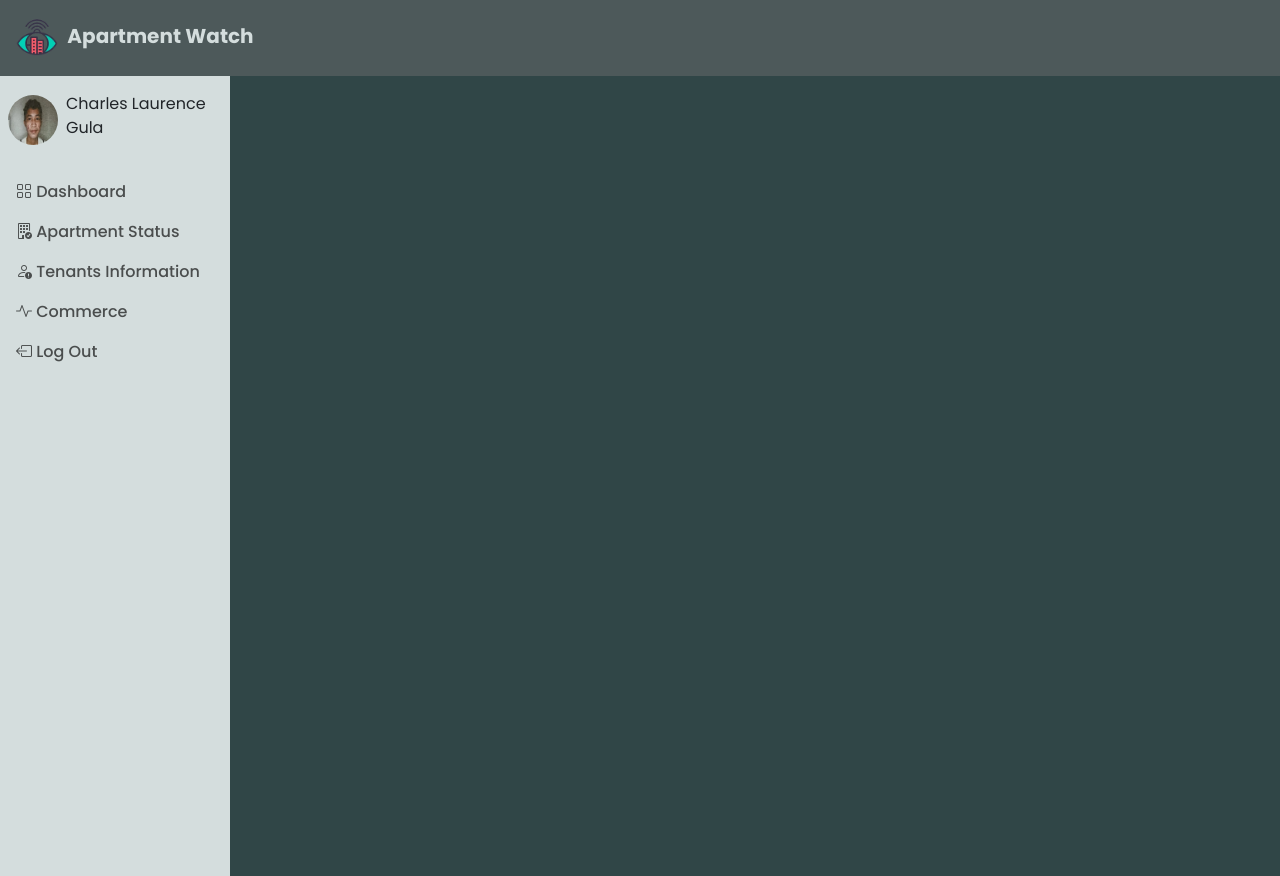
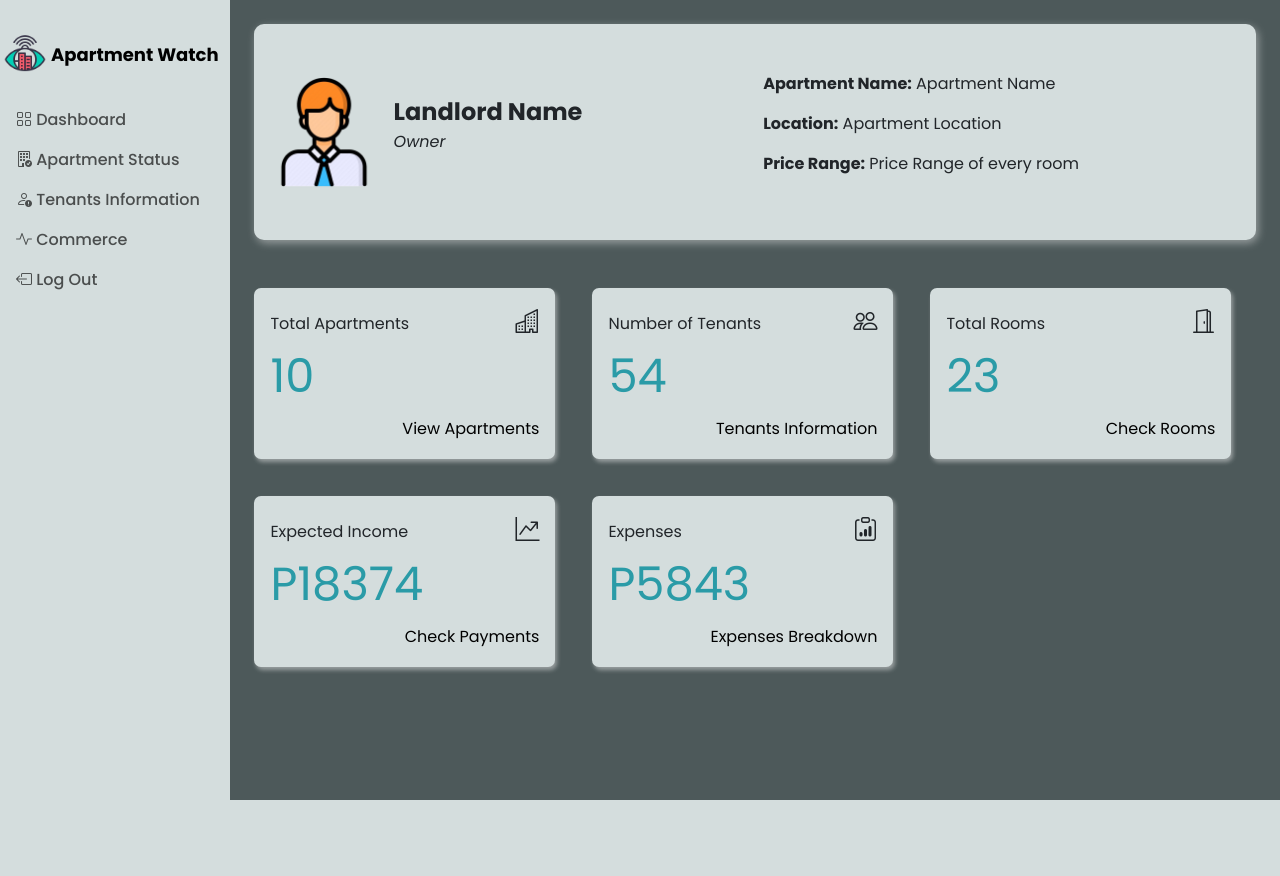
Before and after one commit to Lanxxxe/Apartment-Watch, a PHP site: page /dashboard.php in a window 1280 px wide. After the commit the page ends 800 px from the top, so only its background shows below. Run offline with PHP 8.4, Linux system fonts and the light colour scheme.

Commit message:
Yawa ng dashboard

```diff
--- a/dashboard.php
+++ b/dashboard.php
@@ -15,43 +15,71 @@
 </head>
 
 <body>
-    <nav class="navbar navigation-bar d-flex justify-content-between">
-        <div class="container-fluid ">
-            <a href="#" class="navbar-brand">
-                <img class="navbar-logo d-inline-block align-text-center" src="./images/AW-logo.png" alt="Navbar Logo"> <span>Apartment Watch</span>
-            </a>
-        </div>
-    </nav>
 
     <div class="body-content d-flex">
         <div class="side-nav-bar d-none d-sm-block">
-            <div class="acc-manager p-2 d-flex align-items-center">
-                <img src="./images/icon.png" alt="Landlord Image">
-                <p class="mt-2 mx-2">Charles Laurence Gula</p>
-            </div>
-            <nav class="navbar">
-                <ul class="navbar-nav">
-                    <li class="nav-item">
-                        <a class="nav-link mx-3" href=""><i class="bi bi-grid"></i> Dashboard</a>
-                    </li>
-                    <li class="nav-item">
-                        <a class="nav-link mx-3" href=""><i class="bi bi-building-check"></i> Apartment Status</a>
-                    </li>
-                    <li class="nav-item">
-                        <a class="nav-link mx-3" href=""><i class="bi bi-person-exclamation"></i> Tenants Information</a>
-                    </li>
-                    <li class="nav-item">
-                        <a class="nav-link mx-3" href=""><i class="bi bi-activity"></i> Commerce</a>
-                    </li>
-                    <li class="nav-item">
-                        <a class="nav-link mx-3" href=""><i class="bi bi-box-arrow-left"></i> Log Out</a>
-                    </li>
-                </ul>
-            </nav>
+            <?php include './includes/navigation.php' ?>
         </div>
 
-        <div class="main-content">
+        <div class="main-content container-fluid p-4">
 
+            <div class="landlord-info contianer-fluid d-flex align-items-center justify-content-between ">
+                <div class="d-flex align-items-center justify-content-start p-2">
+                    <img class="owner-img" src="./images/person.png" alt="Landlord Image">
+                    <div class="owner-name mx-2">
+                        <p class="fs-4 fw-bold">Landlord Name</p>
+                        <p class="fst-italic">Owner</p>
+                    </div>
+                </div>
+                <div>
+                    <p><span class="fw-bold">Apartment Name:</span> Apartment Name</p>
+                    <p><span class="fw-bold">Location:</span> Apartment Location</p>
+                    <p><span class="fw-bold">Price Range:</span> Price Range of every room</p>
+                </div>
+            </div>
+
+            <div class="landlord-dashboard mt-5 d-flex flex-wrap align-items-center justify-content-start">
+                <div class="apartment-card p-3 d-flex flex-column">
+                    <div class="d-flex justify-content-between">
+                        <p class="mt-2">Total Apartments</p>
+                        <i class="bi bi-buildings fs-4"></i>
+                    </div>
+                    <p class="">10</p>
+                    <a class="text-end" href="">View Apartments</a>
+                </div>
+                <div class="tenants-card p-3 d-flex flex-column">
+                    <div class="d-flex justify-content-between">
+                        <p class="mt-2">Number of Tenants</p>
+                        <i class="bi bi-people fs-4"></i>
+                    </div>
+                    <p class="">54</p>
+                    <a class="text-end" href="">Tenants Information</a>
+                </div>
+                <div class="rooms-card p-3 d-flex flex-column">
+                    <div class="d-flex justify-content-between">
+                        <p class="mt-2">Total Rooms</p>
+                        <i class="bi bi-door-open fs-4"></i>
+                    </div>
+                    <p class="">23</p>
+                    <a class="text-end align-self-end" href="">Check Rooms</a>
+                </div>
+                <div class="income-card p-3 d-flex flex-column">
+                    <div class="d-flex justify-content-between">
+                        <p class="mt-2">Expected Income</p>
+                        <i class="bi bi-graph-up-arrow fs-4"></i>
+                    </div>
+                    <p class="">P18374</p>
+                    <a class="text-end" href="">Check Payments </a>
+                </div>
+                <div class="income-card p-3 d-flex flex-column">
+                    <div class="d-flex justify-content-between">
+                        <p class="mt-2">Expenses</p>
+                        <i class="bi bi-clipboard-data fs-4"></i>
+                    </div>
+                    <p class="">P5843</p>
+                    <a class="text-end" href="">Expenses Breakdown</a>
+                </div>
+            </div>
         </div>
 
     </div>
--- /dev/null
+++ b/includes/navigation.php
@@ -0,0 +1,25 @@
+<nav class="navbar mt-3">
+    <div class="logo-container text-wrap d-flex align-items-center">
+        <a href="#" class="navbar-brand">
+            <img class="navbar-logo d-inline-block align-text-center" src="./images/AW-logo.png" alt="Navbar Logo">
+        </a>
+        <p class="mt-3">Apartment Watch</p>
+    </div>
+    <ul class="navbar-nav mt-3">
+        <li class="nav-item">
+            <a class="nav-link mx-3" href=""><i class="bi bi-grid"></i> Dashboard</a>
+        </li>
+        <li class="nav-item">
+            <a class="nav-link mx-3" href=""><i class="bi bi-building-check"></i> Apartment Status</a>
+        </li>
+        <li class="nav-item">
+            <a class="nav-link mx-3" href=""><i class="bi bi-person-exclamation"></i> Tenants Information</a>
+        </li>
+        <li class="nav-item">
+            <a class="nav-link mx-3" href=""><i class="bi bi-activity"></i> Commerce</a>
+        </li>
+        <li class="nav-item">
+            <a class="nav-link mx-3" href=""><i class="bi bi-box-arrow-left"></i> Log Out</a>
+        </li>
+    </ul>
+</nav>
--- a/index.php
+++ b/index.php
@@ -12,7 +12,6 @@
     <link href="https://fonts.googleapis.com/css2?family=Poppins:ital,wght@0,100;0,200;0,300;0,400;0,500;0,600;0,700;0,800;0,900;1,100;1,200;1,300;1,400;1,500;1,600;1,700;1,800;1,900&display=swap" rel="stylesheet">
     <link rel="shortcut icon" href="./images/AW-logo.png" type="image/x-icon">
 
-
     <title>Apartment Watch</title>
 </head>
 
@@ -22,9 +21,7 @@
             <lord-icon class="text-center" src="https://cdn.lordicon.com/vfczflna.json" trigger="loop-on-hover" delay="800" style="width:50px;height:50px">
             </lord-icon>
             <h3 class="text-center">
-                Welcome to Apartment <span class="watch">Watch
-                </span>
-
+                Welcome to Apartment <span class="watch">Watch</span>
             </h3>
 
             <p class="text-center mt-3">Your partner in managing of your Apartments</p>
--- a/styles/style_dashboard.css
+++ b/styles/style_dashboard.css
@@ -11,28 +11,32 @@
     --mdj-white: #d4dddd;
     --title-color: #385e62;
     --font-color: #9ec7c5;
+    --secondary-font-color: #2a9ba7;
     --button-color: #83b6b4;
     --button-hover-color: #8bc6c4;
     --text-hover: #7ba9a8;
+
 }
 
 body {
-    background-color: var(--body-color);
+    background-color: var(--card-color);
     min-height: 100vh;
 }
-.navigation-bar {
-    background-color: var(--card-color);
-}
-
 .navbar-logo {
     width: 50px;
     height: auto;
+    margin-right: -15px;
+
 }
-.navbar-brand > span {
+.logo-container > p {
     font-weight: 700;
-    color: var(--mdj-white);
+    color: #000;
+    font-size: 18px;
+    padding-bottom: -10px;
 }
-
+.logo-container {
+    text-wrap: wrap;
+}
 
 .side-nav-bar, .main-content {
     /* border: 1px solid red; */
@@ -43,7 +47,6 @@ body {
     background-color: var(--mdj-white);
 }
 .side-nav-bar a {
-    /* font-size: 16px; */
     font-weight: 500;
 }
 .side-nav-bar a:hover {
@@ -56,6 +59,62 @@ body {
     border-radius: 100%;
 }
 
+/* MAIN CONTENT STYLES */
 .main-content {
     flex: 82%;
 }
+.landlord-info {
+    width: auto;
+    height: 27vh;
+    border-radius: 10px;
+    background-color: var(--mdj-white);
+    box-shadow: 2px 3px 8px rgba(239, 239, 239, 0.47);
+    -webkit-box-shadow: 2px 3px 8px rgba(239, 239, 239, 0.47);
+    -moz-box-shadow: 2px 3px 8px rgba(239, 239, 239, 0.47);
+}
+.landlord-info > div {
+    flex: 1;
+}
+
+.owner-img {
+    width: 25%;
+    height: 25%;
+    border-radius: 5%;
+}
+
+.owner-name > p:nth-child(2){
+    margin-top: -16px;
+}
+
+.landlord-dashboard {
+    /* border: 1px solid red; */
+    gap: 37px;
+}
+.landlord-dashboard > div {
+    width: 301px;
+    height: 171px;
+    background-color: var(--mdj-white);
+    border-radius: 7px;
+    border: none;
+    box-shadow: 2px 3px 4px rgba(239, 239, 239, 0.47);
+    -webkit-box-shadow: 2px 3px 4px rgba(239, 239, 239, 0.47);
+    -moz-box-shadow: 2px 3px 4px rgba(239, 239, 239, 0.47);
+}
+
+.landlord-dashboard > div > div {
+    padding-bottom: -20px;
+    /* border: 1px solid black; */
+}
+.landlord-dashboard > div > div > i {
+
+}
+.landlord-dashboard> div > p{
+    font-size: 2.9em;
+    margin-top: -11px;
+    color: var(--secondary-font-color);
+}
+.landlord-dashboard > div > a {
+    text-decoration: none;
+    color: #000;
+    margin-top: -10px;
+}
```
Also changed, not shown: images/icon.png (deleted), images/person.png (added).
